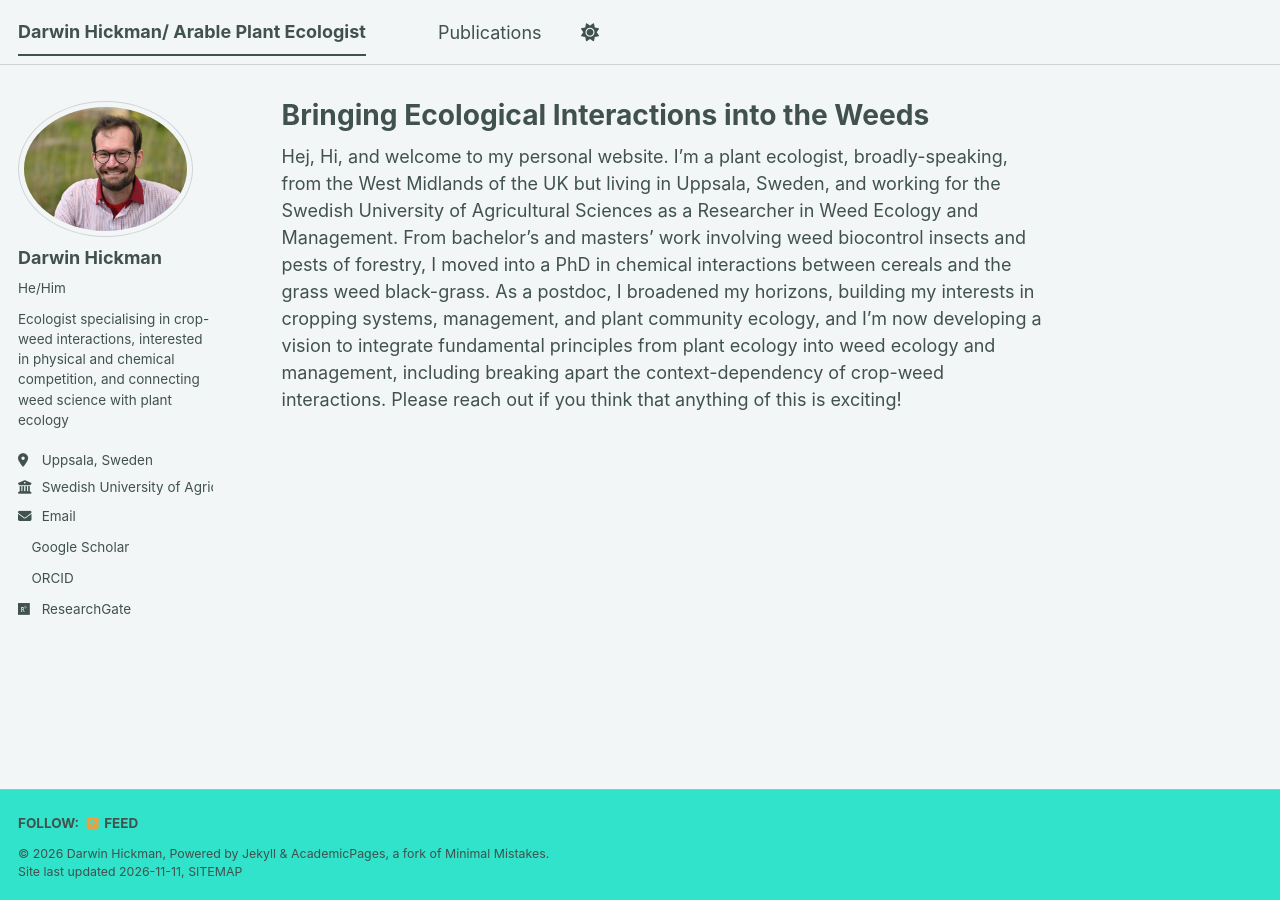
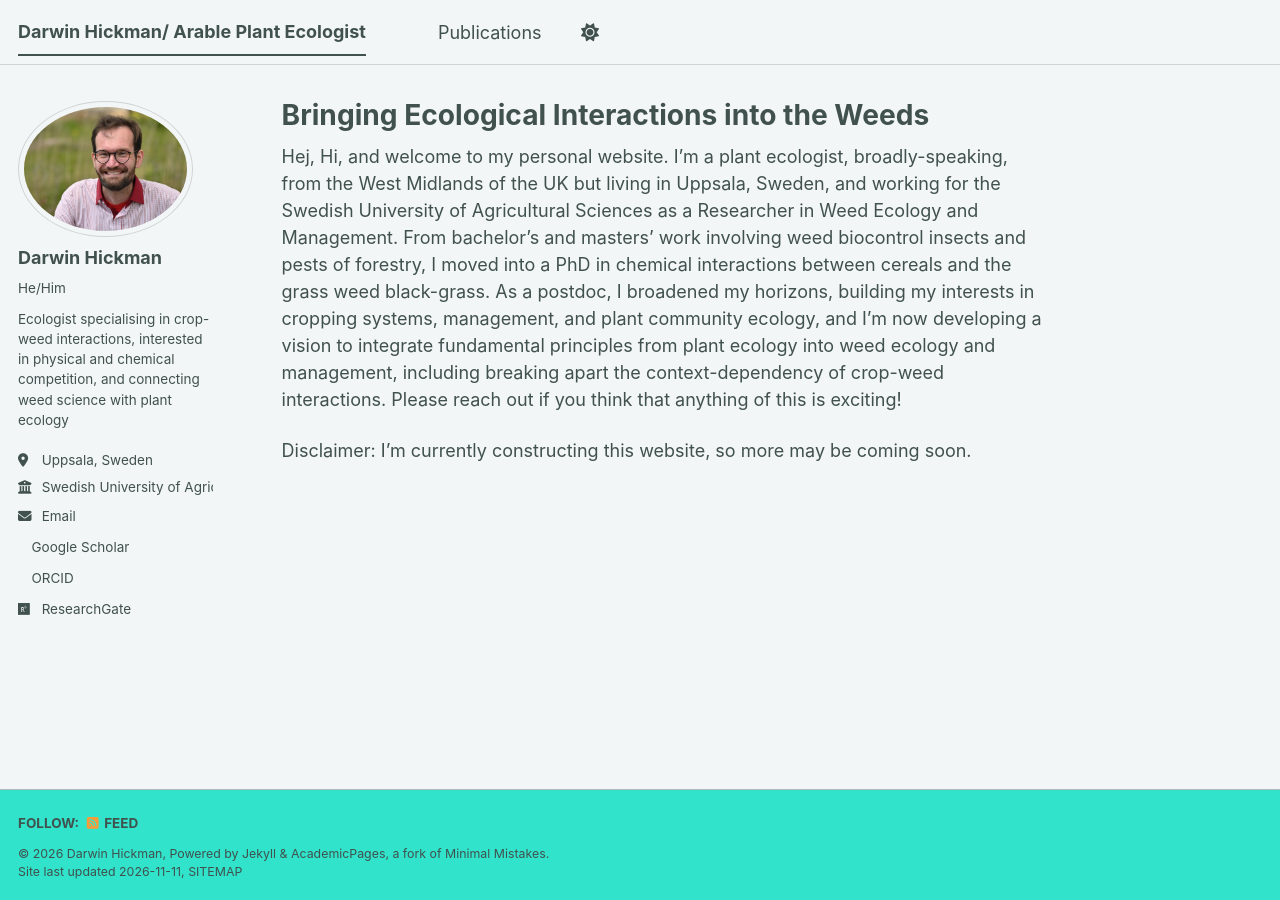
Before and after one commit to DarwinHickman/DarwinHickman.github.io, a Jekyll site: the page built from _pages/about.md, in a window 1280 px wide. Built offline with Jekyll 4.4.1, drawn with Linux system fonts in a browser that asks for light colours; a script bundle is joined from its source files by our own code; a style sheet for code colours, icons or effects is not loaded.

Commit message:
Update about.md

```diff
--- a/_pages/about.md
+++ b/_pages/about.md
@@ -11,3 +11,5 @@ Hej, Hi, and welcome to my personal website.
 I'm a plant ecologist, broadly-speaking, from the West Midlands of the UK but living in Uppsala, Sweden, and working for the Swedish University of Agricultural Sciences as a Researcher in Weed Ecology and Management.
 From bachelor's and masters' work involving weed biocontrol insects and pests of forestry, I moved into a PhD in chemical interactions between cereals and the grass weed black-grass. As a postdoc, I broadened my horizons, building my interests in cropping systems, management, and plant community ecology, and I'm now developing a vision to integrate fundamental principles from plant ecology into weed ecology and management, including breaking apart the context-dependency of crop-weed interactions.
 Please reach out if you think that anything of this is exciting!
+
+Disclaimer: I'm currently constructing this website, so more may be coming soon.
```
